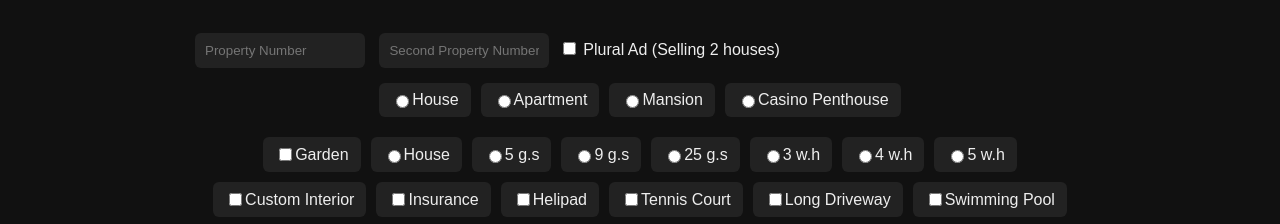
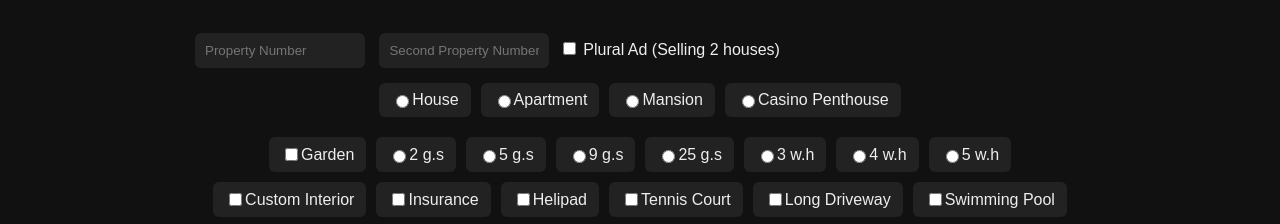
Before and after one commit to xoxo12124/vercel.trile, a plain HTML site: page Property.html in a window 1280 px wide. Shown: the top 224 px of the page. Drawn offline with Linux system fonts and the light colour scheme.

Commit message:
Update Property.html

```diff
--- a/Property.html
+++ b/Property.html
@@ -24,7 +24,7 @@
 
         <div class="row features">
             <label><input type="checkbox" id="garden"> Garden</label>
-             <label><input type="radio" name="propertyType" value="house"> House</label>
+            <label><input type="radio" class="gs" value="garage2" value="2 g.s."> 2 g.s</label>
             <label><input type="radio" class="gs" value="garage5" value="5 g.s."> 5 g.s</label>
             <label><input type="radio" class="gs" value="garage9" value="9 g.s."> 9 g.s</label>
             <label><input type="radio" class="gs" value="garage25" value="25 g.s."> 25 g.s</label>
```
